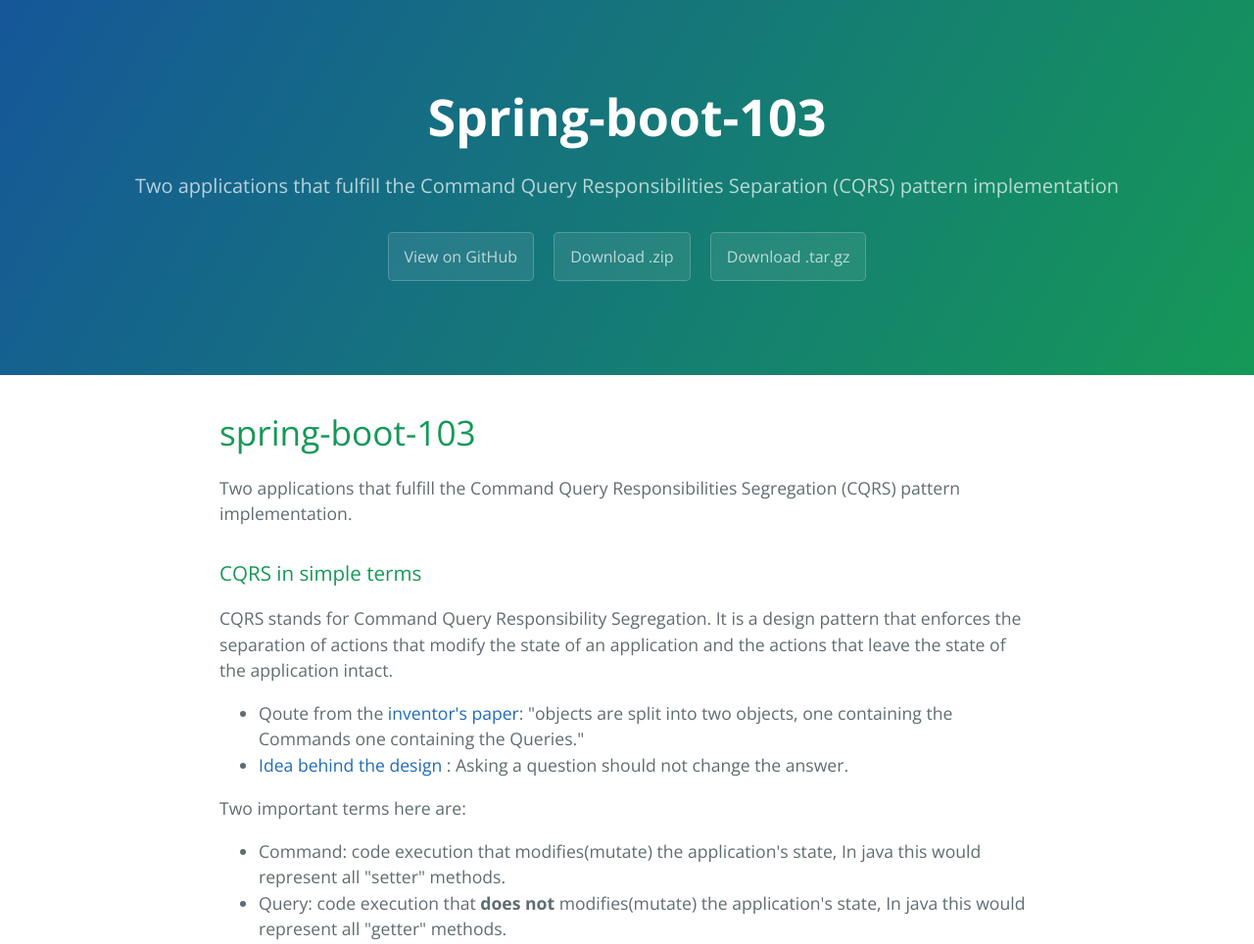
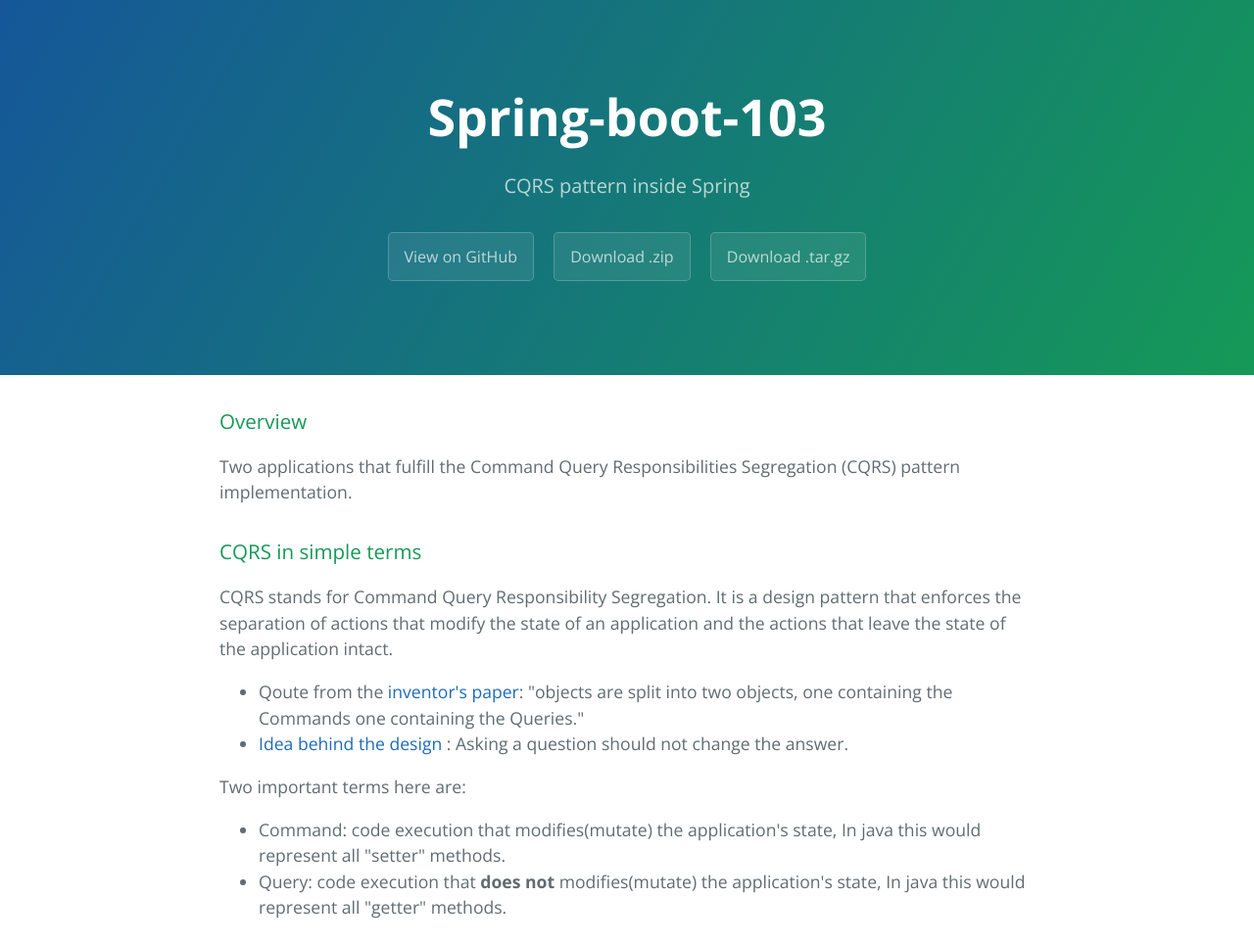
Before and after one commit to fuse-mars/spring-boot-103, a plain HTML site: page index.html in a window 1280 px wide. Shown: the top 964 px of the page at 98% size. Drawn offline with nearby package versions, Linux system fonts and the light colour scheme.

Commit message:
Create gh-pages branch via GitHub

```diff
--- a/index.html
+++ b/index.html
@@ -12,15 +12,15 @@
   <body>
     <section class="page-header">
       <h1 class="project-name">Spring-boot-103</h1>
-      <h2 class="project-tagline">Two applications that fulfill the Command Query Responsibilities Separation (CQRS) pattern implementation</h2>
+      <h2 class="project-tagline">CQRS pattern inside Spring</h2>
       <a href="https://github.com/fuse-mars/spring-boot-103" class="btn">View on GitHub</a>
       <a href="https://github.com/fuse-mars/spring-boot-103/zipball/master" class="btn">Download .zip</a>
       <a href="https://github.com/fuse-mars/spring-boot-103/tarball/master" class="btn">Download .tar.gz</a>
     </section>
 
     <section class="main-content">
-      <h1>
-<a id="spring-boot-103" class="anchor" href="#spring-boot-103" aria-hidden="true"><span class="octicon octicon-link"></span></a>spring-boot-103</h1>
+      <h3>
+<a id="overview" class="anchor" href="#overview" aria-hidden="true"><span class="octicon octicon-link"></span></a>Overview</h3>
 
 <p>Two applications that fulfill the Command Query Responsibilities Segregation (CQRS) pattern implementation.</p>
 
```
Also changed, not shown: params.json (+1 -1 lines).
